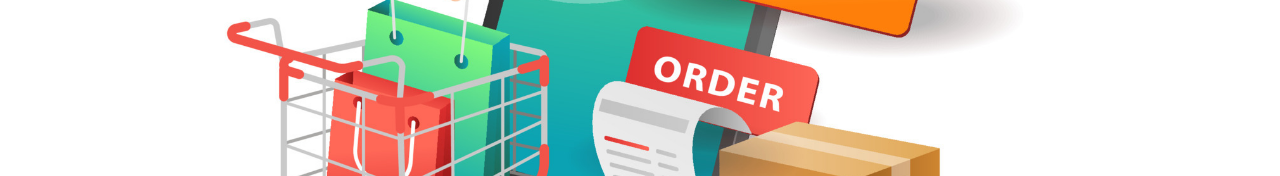
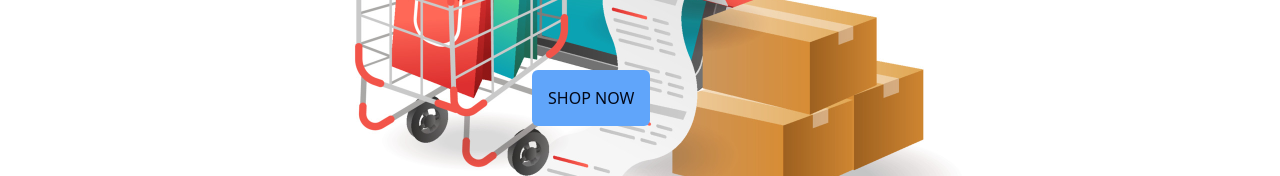
Before and after one commit to PrassesKhadka/Cart, a Next.js app in the folder shopping-cart-app/: page / in a window 1280 px wide. Shown: the part 611-787 px from the top of the page. Built offline with nearby package versions, Linux system fonts and the light colour scheme.

Commit message:
designing

```diff
--- a/shopping-cart-app/src/app/components/BtnIncDec.tsx
+++ b/shopping-cart-app/src/app/components/BtnIncDec.tsx
@@ -1,6 +1,8 @@
 'use client';
 import React from 'react';
 import { TrashIcon } from 'lucide-react';
+import { PlusCircleIcon } from 'lucide-react';
+import { MinusCircleIcon } from 'lucide-react';
 
 interface Props {
   onIncrease: () => void;
@@ -10,12 +12,18 @@ interface Props {
 
 const BtnIncDec = (props: Props) => {
   return (
-    <div className="flex bg-blue-200 p-1 rounded-sm">
+    <div className="flex justify-between items-center bg-blue-200 p-1 rounded-sm">
       <button className="p-1" onClick={props.onDecrease}>
-        {props.qty === 1 ? <TrashIcon className="w-4 h-6 text-red-600" /> : '-'}
+        {props.qty === 1 ? (
+          <TrashIcon className="w-4 h-6 text-red-600" />
+        ) : (
+          <MinusCircleIcon />
+        )}
       </button>
-      <p className="p-1">{props.qty}</p>
-      <button onClick={props.onIncrease}>+</button>
+      <p className="p-1 text-xl font-semibold">{props.qty}</p>
+      <button onClick={props.onIncrease}>
+        <PlusCircleIcon />
+      </button>
     </div>
   );
 };
--- a/shopping-cart-app/src/app/components/CartCard.tsx
+++ b/shopping-cart-app/src/app/components/CartCard.tsx
@@ -26,10 +26,10 @@ const CartCard = (props: Props) => {
         height={300}
         className="overflow-hidden shadow-sm rounded-sm"
       />
-      <p className="text-xl font-semibold text-orange-500">
+      <p className="text-xl font-semibold text-orange-500 truncate pl-4">
         {props.element.product.title}
       </p>
-      <p>{`${props.element.product.price} $`}</p>
+      <p className="">{`${props.element.product.price} $`}</p>
       <BtnIncDec
         qty={props.element.quantity}
         onIncrease={() => dispatch(addToCart(props.element.product))}
--- a/shopping-cart-app/src/app/components/Navbar.tsx
+++ b/shopping-cart-app/src/app/components/Navbar.tsx
@@ -10,7 +10,7 @@ const Navbar = () => {
   const [visible, setVisible] = useState(false);
 
   return (
-    <div>
+    <div className="bg-white">
       <AnimatePresence>
         <div className="flex justify-around items-center shadow-xl mb-2 sticky top-0 bg-slate-50">
           <Menu
--- a/shopping-cart-app/src/app/pages/home/page.tsx
+++ b/shopping-cart-app/src/app/pages/home/page.tsx
@@ -5,8 +5,17 @@ import Link from 'next/link';
 
 const Hero = () => {
   return (
-    <section className=" w-full  min-h-screen">
-      <img src="/hero-image.jpg" alt="image" className="h-full "></img>
+    <section className=" w-full  max-h-screen flex justify-center items-center relative -z-20">
+      <img
+        src="/hero-image.jpg"
+        alt="image"
+        className="h-full max-h-screen lg:h-[800px] "
+      ></img>
+      <Link href="/pages/products">
+        <div className="absolute uppercase sm:bottom-2 left-2 bottom-5 xl:left-[500px] xl:bottom-[200px] bg-blue-400 p-4 rounded-md ">
+          Shop Now
+        </div>
+      </Link>
     </section>
   );
 };
```
